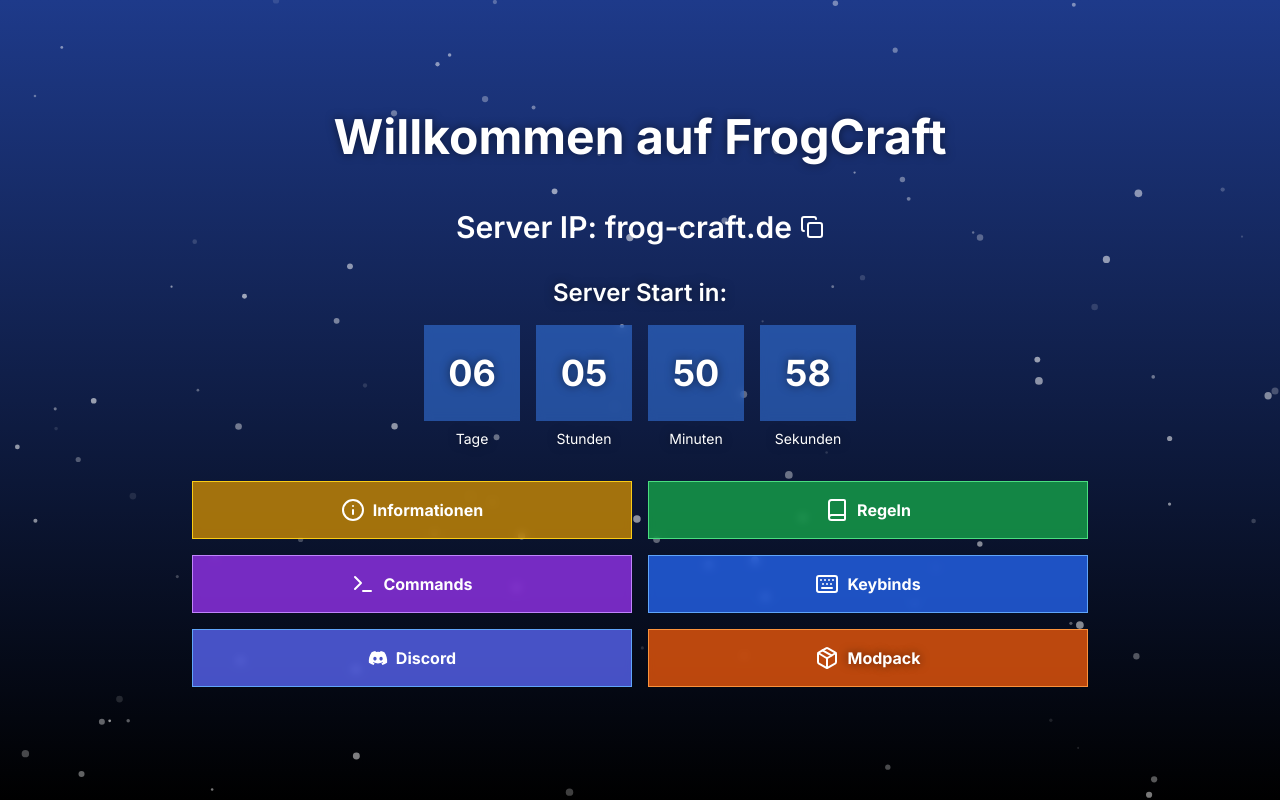
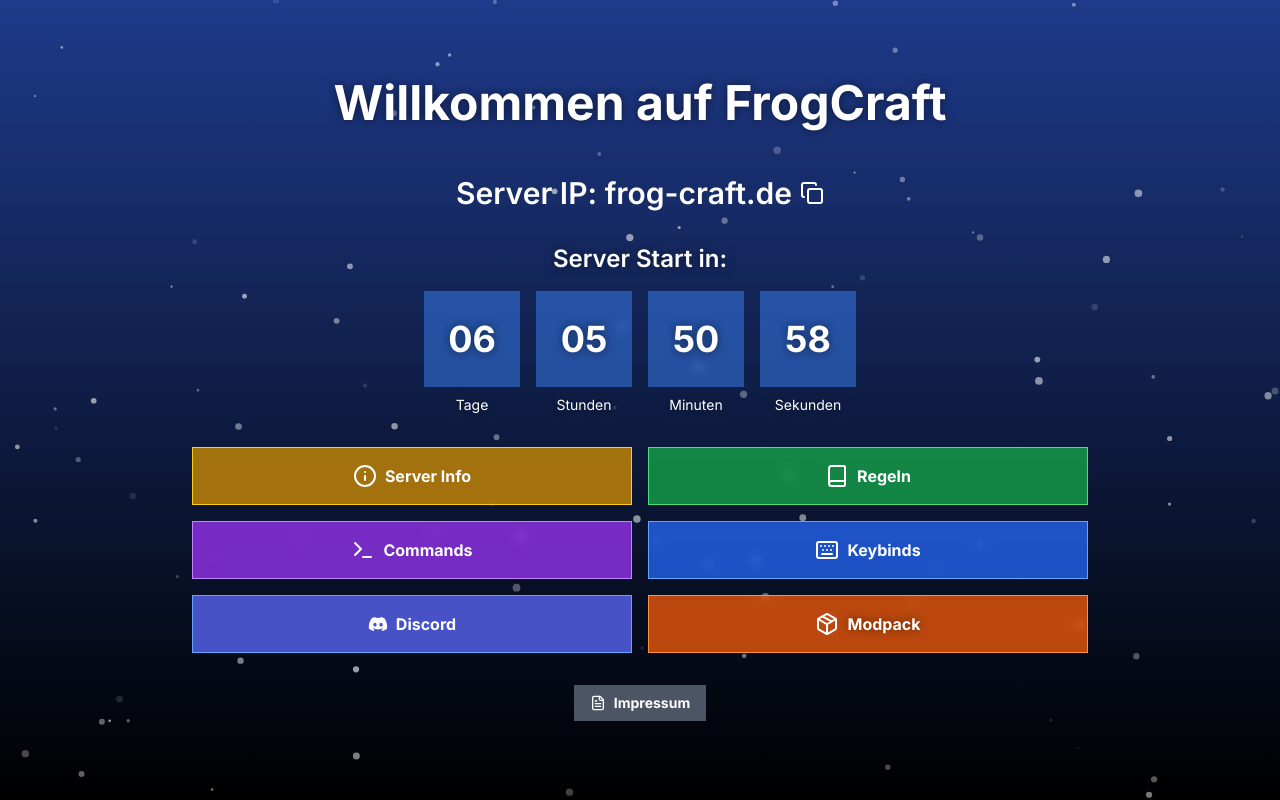
Before and after one commit to philipp939/frogcraft3, a Next.js app: page / in a window 1280 px wide. Built offline with nearby package versions, Linux system fonts and the light colour scheme.

Commit message:
Add files via upload

```diff
--- /dev/null
+++ b/app/components/Impressum.tsx
@@ -0,0 +1,51 @@
+"use client"
+
+import { useState } from "react"
+import { FileText } from "lucide-react"
+import Modal from "./Modal"
+
+export default function Impressum() {
+  const [isOpen, setIsOpen] = useState(false)
+
+  return (
+    <>
+      <button
+        onClick={() => setIsOpen(true)}
+        className="inline-flex items-center justify-center bg-gray-600 hover:bg-gray-700 text-white font-bold py-2 px-4 rounded-lg transition-all duration-300 text-sm"
+      >
+        <FileText className="mr-2 h-4 w-4" />
+        Impressum
+      </button>
+      <Modal isOpen={isOpen} onClose={() => setIsOpen(false)} title="Impressum">
+        <div className="space-y-4 text-gray-300">
+          <p>FrogCraft Minecraft Server</p>
+          <p>Betreiber: Max Mustermann</p>
+          <p>Musterstraße 123</p>
+          <p>12345 Musterstadt</p>
+          <p>Deutschland</p>
+          <p>E-Mail: kontakt@frogcraft.de</p>
+          <p>Telefon: +49 123 4567890</p>
+          <p className="mt-6 font-semibold">Verantwortlich für den Inhalt nach § 55 Abs. 2 RStV:</p>
+          <p>Max Mustermann</p>
+          <p>Musterstraße 123</p>
+          <p>12345 Musterstadt</p>
+          <p className="mt-6">
+            Plattform der EU-Kommission zur Online-Streitbeilegung:{" "}
+            <a
+              href="https://ec.europa.eu/consumers/odr"
+              target="_blank"
+              rel="noopener noreferrer"
+              className="text-blue-400 hover:underline"
+            >
+              https://ec.europa.eu/consumers/odr
+            </a>
+          </p>
+          <p>
+            Wir sind zur Teilnahme an einem Streitbeilegungsverfahren vor einer Verbraucherschlichtungsstelle weder
+            verpflichtet noch bereit.
+          </p>
+        </div>
+      </Modal>
+    </>
+  )
+}
--- a/app/components/InfoButton.tsx
+++ b/app/components/InfoButton.tsx
@@ -14,7 +14,7 @@ export default function InfoButton() {
         className="inline-flex items-center justify-center bg-yellow-600 hover:bg-yellow-700 text-white font-bold py-4 px-6 rounded-lg transition-all duration-300 w-full hover:scale-105 hover:shadow-lg text-base border border-yellow-400 backdrop-blur-sm bg-opacity-80"
       >
         <Info className="mr-2" />
-        Informationen
+        Server Info
       </button>
       <Modal isOpen={isOpen} onClose={() => setIsOpen(false)} title="Server Information">
         <div className="space-y-4 text-gray-300">
--- a/app/page.tsx
+++ b/app/page.tsx
@@ -2,6 +2,7 @@ import FuturisticBackground from "./components/FuturisticBackground"
 import CopyableIP from "./components/CopyableIP"
 import Countdown from "./components/Countdown"
 import ButtonGrid from "./components/ButtonGrid"
+import Impressum from "./components/Impressum"
 
 export default function Home() {
   return (
@@ -15,6 +16,9 @@ export default function Home() {
           <Countdown targetDate="2025-02-21T20:00:00" />
           <ButtonGrid />
         </div>
+        <div className="mt-8">
+          <Impressum />
+        </div>
       </div>
     </main>
   )
```
